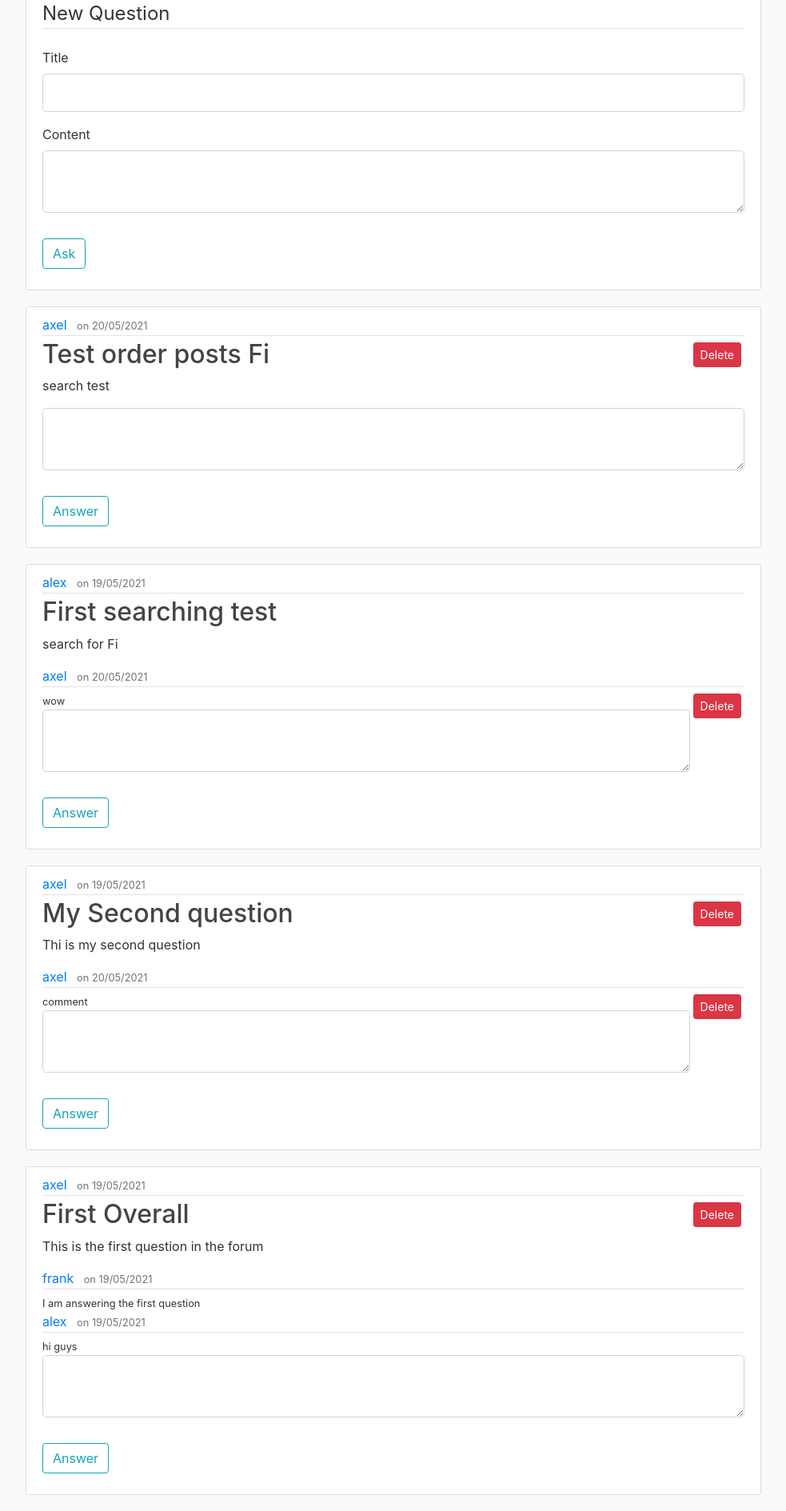
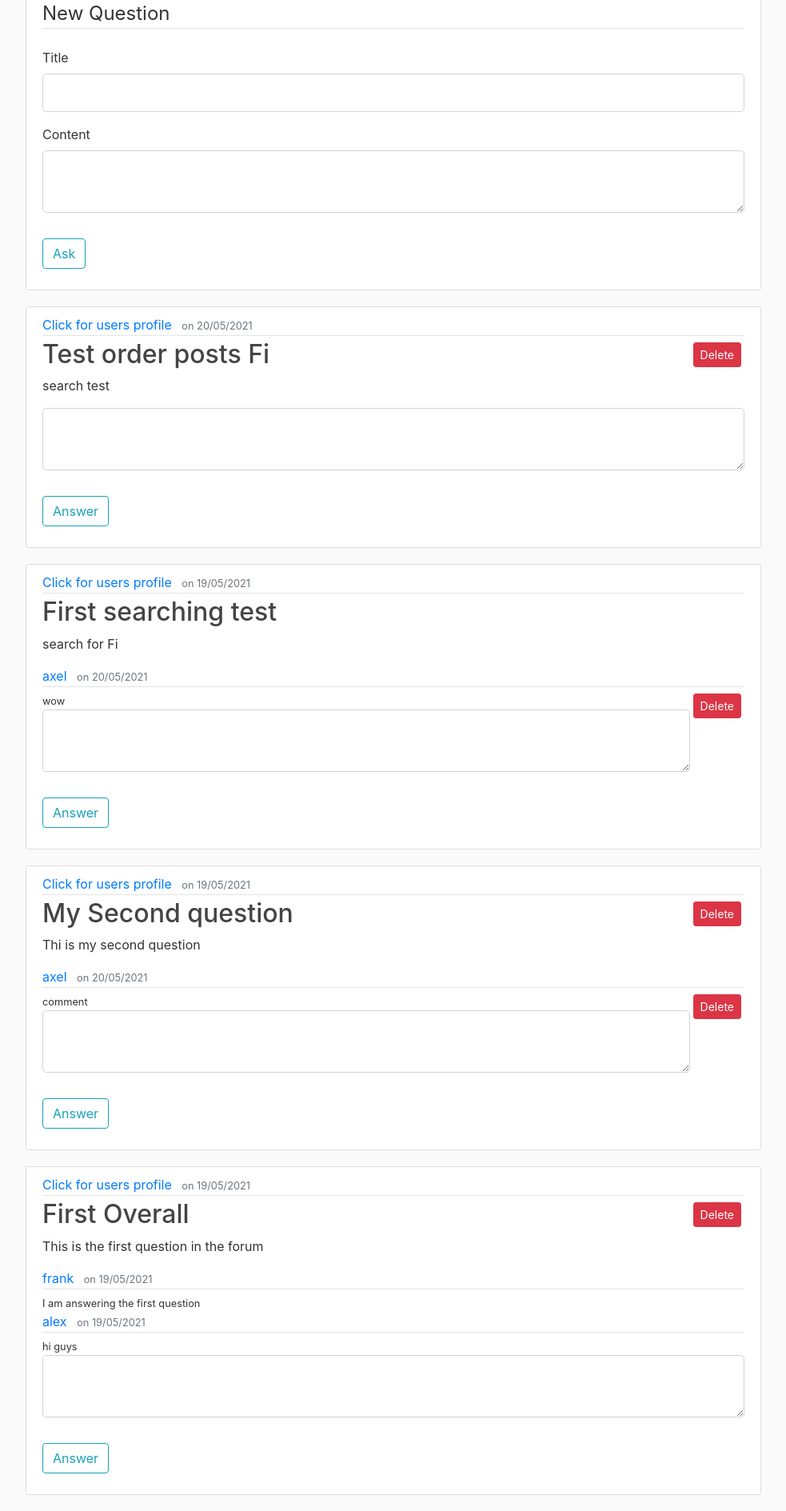
Before and after one commit to rzdev97/InformationSecurityProject, a Flask app: page / in a window 1280 px wide. Shown: the part 92-1981 px from the top of the page at 80% size, without its empty margins (53-1036 px from the left). Run offline with Flask 2, Linux system fonts and the light colour scheme; a user stored in the database is signed in; data comes from the database, SQL or seed files in the repository; some libraries are stand-ins or nearby versions.

Commit message:
Add files via upload

```diff
--- a/forum/templates/home.html
+++ b/forum/templates/home.html
@@ -41,7 +41,7 @@
         <article class="media content-section">
             <div class="media-body">
                 <div class="article-metadata">
-                    <a class="mr-2" href="#">{{ post.author.username }}</a>
+                    <a class="mr-2" href={{ post.author.username }}>Click for users profile</a>
                     <small class="text-muted">on {{ post.date_posted.strftime('%d/%m/%Y') }}</small>
                 </div>
                 <h2>
```
